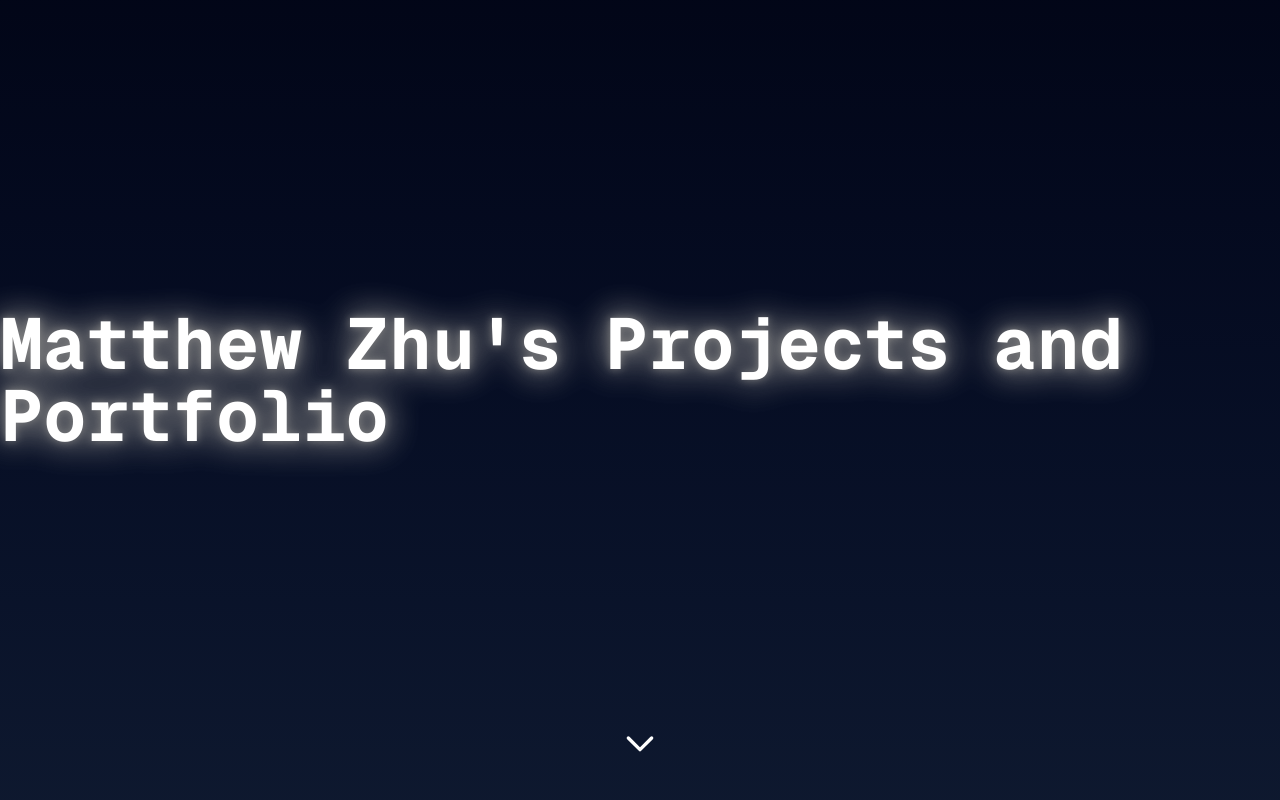
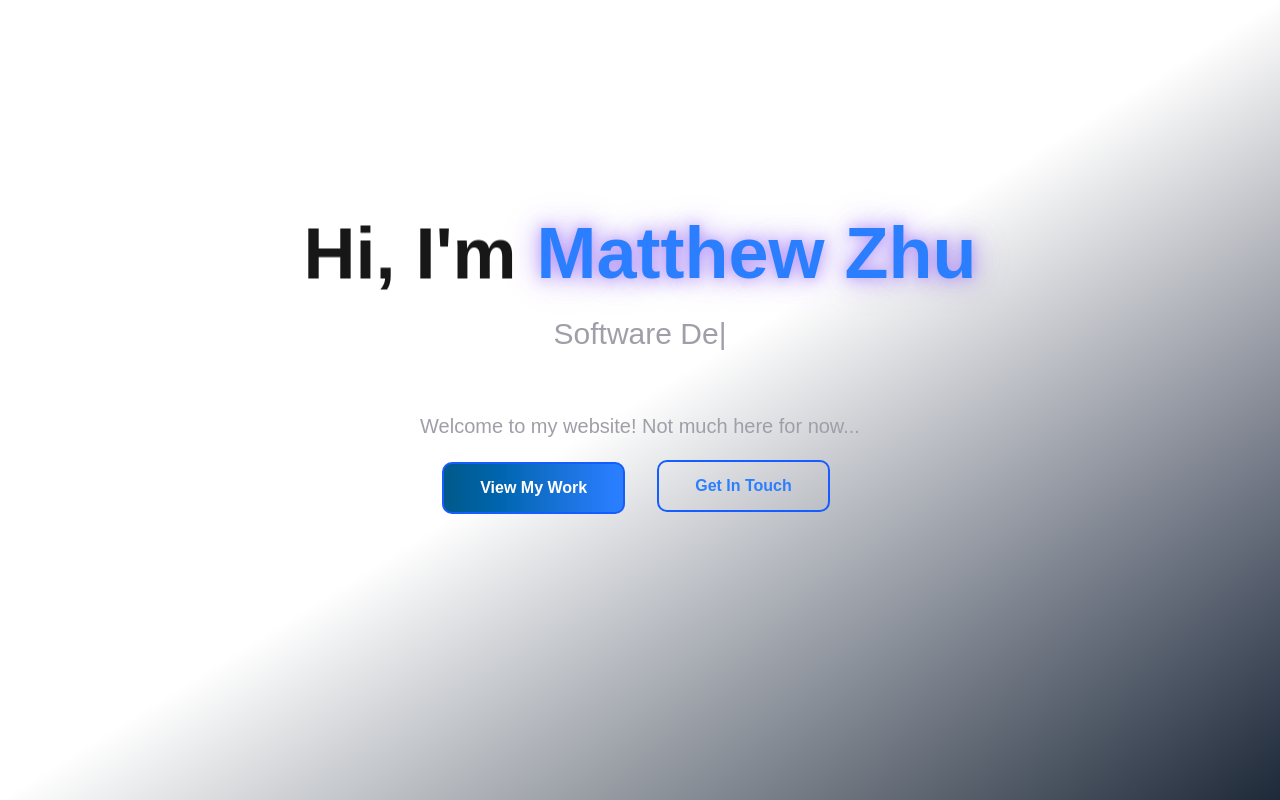
Before and after one commit to 0520MZ/my-website-template-one, a Next.js app: page / in a window 1280 px wide. Shown: the top 800 px of the page. Built offline with nearby package versions, Linux system fonts and the light colour scheme.

Commit message:
Major changes (I rewrote pretty much the whole thing).  Seperated main page into modules instead of sticking everything on page.tsx. Added title, type animation, short description, and navigation buttons on the main lander page.

```diff
--- a/src/app/globals.css
+++ b/src/app/globals.css
@@ -10,6 +10,10 @@
   --color-foreground: var(--foreground);
   --font-sans: var(--font-geist-sans);
   --font-mono: var(--font-geist-mono);
+  --radius-sm: 0.375rem;
+  --radius-md: 0.5rem;
+  --radius-lg: 0.625rem;
+  --radius-xl: 0.75rem;
 }
 
 @media (prefers-color-scheme: dark) {
@@ -18,6 +22,7 @@
     --foreground: #ededed;
   }
 }
+
 
 .title{
   color:white;
@@ -47,9 +52,51 @@
 html {
   scroll-behavior: smooth;
 }
-
 body {
   background: var(--background);
   color: var(--foreground);
   font-family: Arial, Helvetica, sans-serif;
 }
+
+/* Added custom animations for portfolio */
+@keyframes float {
+  0%, 100% {
+    transform: translateY(0px);
+  }
+  50% {
+    transform: translateY(-10px);
+  }
+}
+
+/* Updated glow animation to use text-shadow instead of box-shadow for text shape */
+@keyframes glow {
+  0%, 100% {
+    text-shadow: 0 0 10px rgba(139, 92, 246, 0.4), 0 0 20px rgba(139, 92, 246, 0.3), 0 0 30px rgba(139, 92, 246, 0.2);
+  }
+  50% {
+    text-shadow: 0 0 15px rgba(139, 92, 246, 0.6), 0 0 30px rgba(139, 92, 246, 0.5), 0 0 45px rgba(139, 92, 246, 0.4);
+  }
+}
+
+/* Added continuous scroll animation for sushi-style carousel */
+@keyframes scroll {
+  from {
+    transform: translateX(0);
+  }
+  to {
+    transform: translateX(-50%);
+  }
+}
+
+.animate-float {
+  animation: float 3s ease-in-out infinite;
+}
+
+.animate-glow {
+  animation: glow 2s ease-in-out infinite;
+}
+
+/* Added animate-scroll class for continuous carousel movement */
+.animate-scroll {
+  animation: scroll 30s linear infinite;
+}
--- a/src/app/layout.tsx
+++ b/src/app/layout.tsx
@@ -1,4 +1,5 @@
 import type { Metadata } from "next";
+import type React from "react";
 import { Geist, Geist_Mono } from "next/font/google";
 import "./globals.css";
 
--- a/src/app/page.tsx
+++ b/src/app/page.tsx
@@ -1,10 +1,14 @@
 "use client";         //Tells next.js to treat this file as a client component - meaning that it will run in the browser.
 import Carousel, {type carouselItem} from '@/components/Carousel';
+import {MainLander} from "@/components/MainLander";
+import { Main } from 'next/document';
 
 export default function Home() {
   return (
     <main className="min-h-screen bg-linear-to-t/hsl from-gray-800 to-slate-950">
-      <div className="flex items-center justify-center h-dvh">
+      <MainLander></MainLander>
+
+      {/* <div className="flex items-center justify-center h-dvh">
         <h1 className="text-6xl md:text-7xl font-mono font-bold text-white mb-10
           animate-slide-up [--delay:.1s]
           [--glow:drop-shadow(0_0_17px_#828282)_drop-shadow(0_0_5px_#828282)]">
@@ -38,7 +42,7 @@ export default function Home() {
       <div className="mt-25 flex items-center justify-center h-50 w-full bg-white/3 backdrop-filter backdrop-blur-3xl bg-opacity-0 animate-slide-up [--delay:.2s]">
           <h3 className="font-mono text-5xl font-bold text-light-gray
             animate-slide-up [--delay:.2s]">Blender Renders</h3>
-        </div>
+        </div> */}
     </main>
   )
 }
--- /dev/null
+++ b/src/components/MainLander.tsx
@@ -0,0 +1,59 @@
+import {TypeAnimation} from "react-type-animation"
+
+export function MainLander(){
+
+    //Adds functionality for the View My Work button
+    const scrollToProjects = () => {
+        const element = document.getElementById("projects")
+        if (element) {
+            element.scrollIntoView({ behavior: "smooth" })
+        }
+    }
+
+    return(
+        <section id="main" className="min-h-screen flex items-center justify-center relative overflow-hidden">
+            <div className="absolute inset-0 bg-gradient-to-br from-background via-background to-muted/20" />
+            <div className="opacity-5" />  {/*absolute inset-0 bg-[url('/glowing-circuit-matrix-stockcake.jpg')]*/}
+            <div className="relative z-10 max-w-4xl mx-auto px-4 sm:px-6 lg:px-8 text-center">
+                {/* This div is for the main title text of this landing page*/}
+                <div className="animate-float">
+                    <h1 className="text-4xl sm:text-6xl lg:text-7xl font-bold text-balance mb-6">
+                        <span className="text-foreground animate-slide-up [--delay:.1s]">Hi, I&apos;m </span>
+                        <span className="text-primary animate-glow text-blue-500 animate-slide-up [--delay:.1s]">Matthew Zhu</span>
+                    </h1>
+                </div>
+
+               {/*This div adds the typing animation for traits */}
+                <div className="text-xl sm:text-2xl lg:text-3xl text-muted-foreground mb-8 h-16 text-zinc-400">
+                    <TypeAnimation
+                        sequence={[
+                        "Computer Engineer",
+                        2000,
+                        "Software Developer",
+                        2000,
+                        "Hardware Designer",
+                        2000,
+                        "Problem Solver",
+                        2000,
+                        ]}
+                        wrapper="span"
+                        speed={75}          //Modifiable speed
+                        repeat={Number.POSITIVE_INFINITY}   //Infinite repeat
+                    />
+                </div>
+                {/*Basic short description, change later*/}
+                <p className="text-xl text-zinc-400 mx-auto mb-5">
+                    Welcome to my website! Not much here for now...</p>
+
+                {/*Adds navigation buttons*/}
+                <div className="flex flex-col sm:flex-row gap-8 justify-center items-center mb-16">
+                    <button onClick={scrollToProjects} className="bg-gradient-to-r from-sky-800 to-blue-500 border-2 border-blue-600
+                    hover:bg-gradient-to-r hover:from-sky-700 hover:to-blue-400 text-white font-bold py-3 px-9 rounded-lg">View My Work</button>
+                    <button onClick={scrollToProjects} className="text-blue-500 font-bold py-3 px-9 border-2 border-blue-600
+                     hover:text-white hover:bg-gradient-to-r hover:from-sky-900 hover:to-blue-600 hover:bg-blue-600 rounded-lg text-center me-2 mb-1">Get In Touch</button>
+                </div>
+
+            </div>
+        </section>
+    )
+}
```
Also changed, not shown: package.json (+12 -5 lines), public/glowing-circuit-matrix-stockcake.jpg (added), 1 other file (tests, documents, lock files or other folders).
